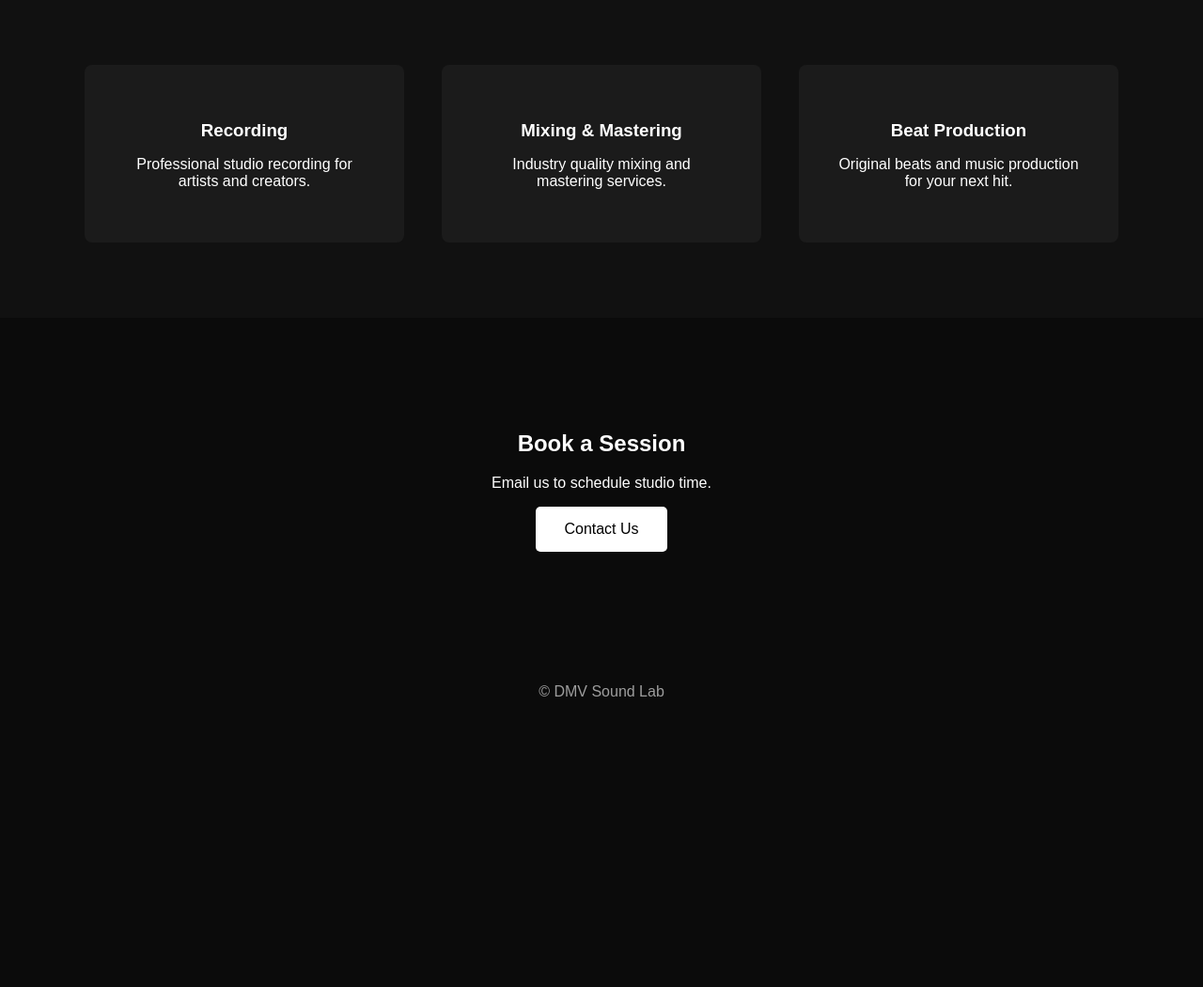
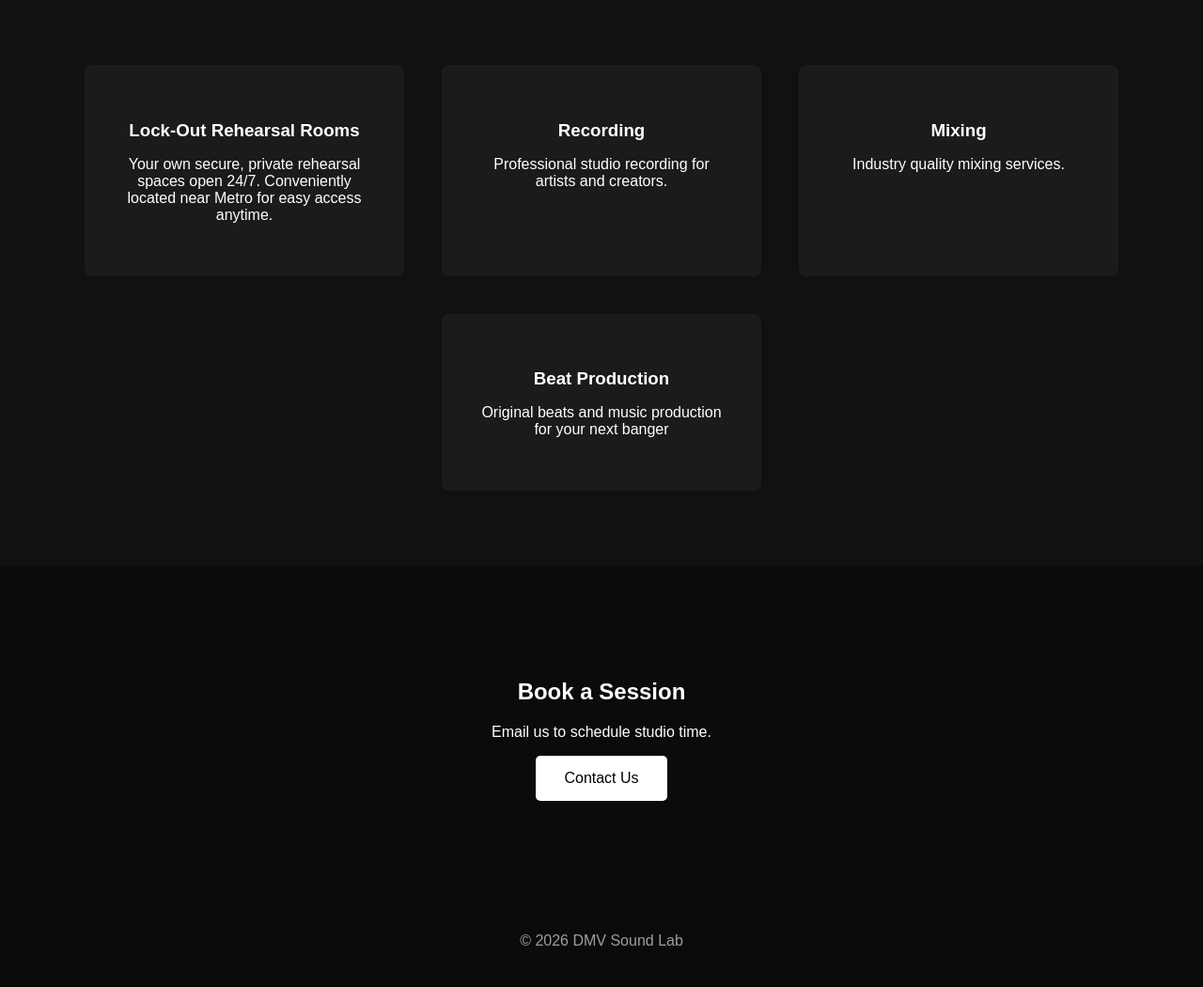
Before and after one commit to andrewchendrickson/dmvsoundlab, a plain HTML site: page index.html in a window 1280 px wide. Shown: the part 860-1910 px from the top of the page at 94% size. Before the commit the page ends 1645 px from the top, so only its background shows below. Drawn offline with Linux system fonts and the light colour scheme.

Commit message:
Update index.html

```diff
--- a/index.html
+++ b/index.html
@@ -120,18 +120,23 @@ opacity:.6;
 <section id="services" class="services">
 
 <div class="card">
+<h3>Lock-Out Rehearsal Rooms</h3>
+<p>Your own secure, private rehearsal spaces open 24/7. Conveniently located near Metro for easy access anytime.</p>
+</div>
+
+<div class="card">
 <h3>Recording</h3>
 <p>Professional studio recording for artists and creators.</p>
 </div>
 
 <div class="card">
-<h3>Mixing & Mastering</h3>
-<p>Industry quality mixing and mastering services.</p>
+<h3>Mixing</h3>
+<p>Industry quality mixing services.</p>
 </div>
 
 <div class="card">
 <h3>Beat Production</h3>
-<p>Original beats and music production for your next hit.</p>
+<p>Original beats and music production for your next banger</p>
 </div>
 
 </section>
@@ -145,7 +150,7 @@ Contact Us
 </section>
 
 <footer>
-© DMV Sound Lab
+© 2026 DMV Sound Lab
 </footer>
 
 </body>
```
